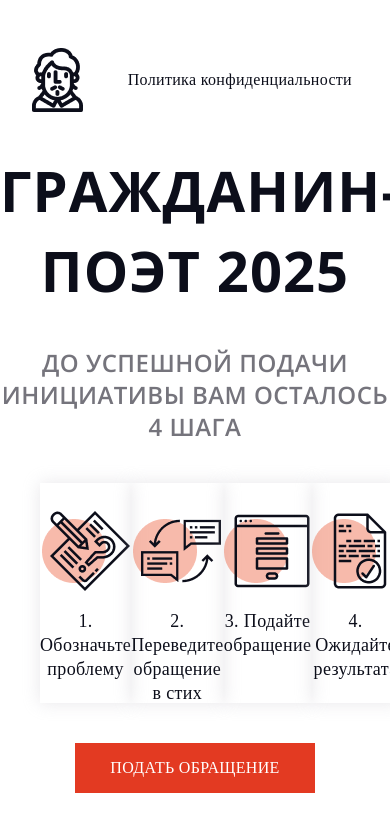
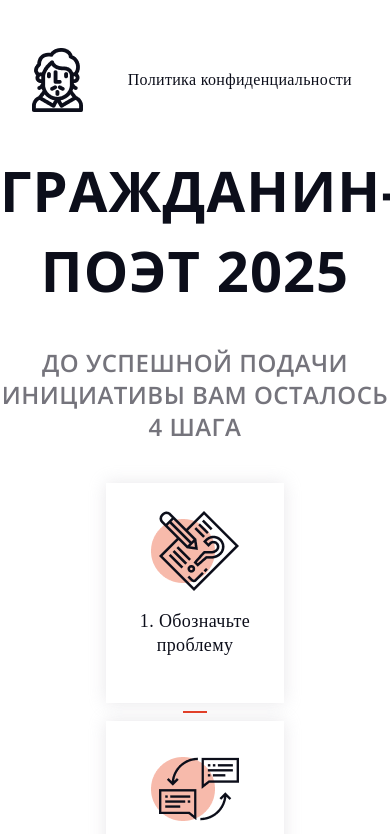
Before and after one commit to Greg-One/Hackathon-2025-React, a React (Create React App) app: page / in a window 390 px wide. Shown: the top 834 px of the page. Built offline with nearby package versions, Linux system fonts and the light colour scheme; a web font is replaced by a local one.

Commit message:
feat: add mainpage card-list adaptive

```diff
--- a/src/blocks/mainpage/__cards/mainpage__cards.css
+++ b/src/blocks/mainpage/__cards/mainpage__cards.css
@@ -7,3 +7,10 @@
   justify-content: space-between;
   align-items: center;
 }
+
+@media screen and (max-width: 768px) and (min-width: 320px) {
+  .mainpage__cards {
+    flex-direction: column;
+    padding-left: 0;
+  }
+}
```
